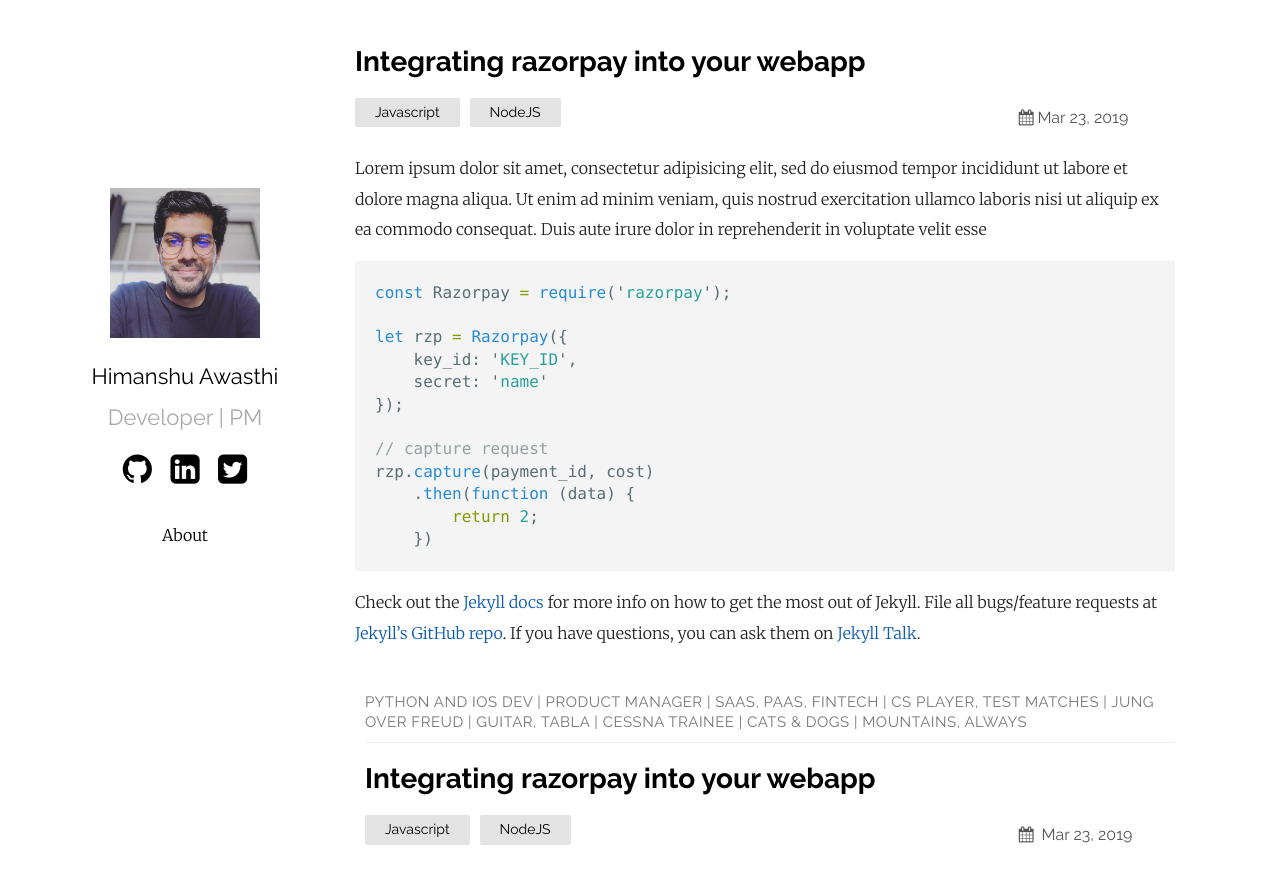
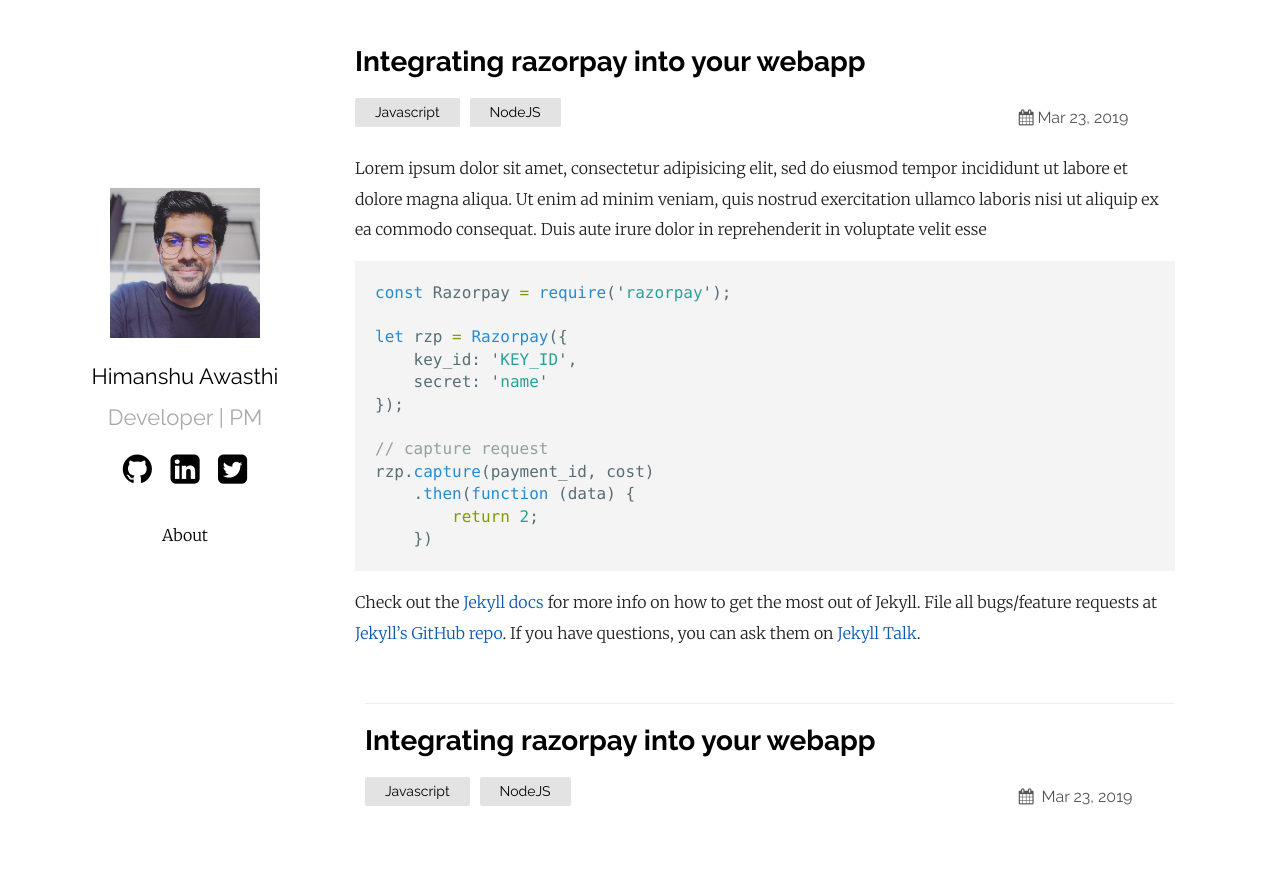
Before and after one commit to 89hardy/89hardy.github.io, a Jekyll site: the page built from about.md, in a window 1280 px wide. Shown: the top 884 px of the page. Built offline with Jekyll 4.4.1, drawn with Linux system fonts in a browser that asks for light colours.

Commit message:
Update about.md

```diff
--- a/about.md
+++ b/about.md
@@ -11,7 +11,7 @@
 {%- if site.posts.size > 0 -%}
   <ul class="posts">
     <li>
-      <h1 id="posts-label">Python and iOS dev | Product Manager | SaaS, PaaS, Fintech | CS Player, Test Matches | Jung over Freud | Guitar, Tabla | Cessna trainee | Cats & Dogs | Mountains, always</h1>
+      <h1 id="posts-label"></h1>
     </li>
 
     {%- for post in site.posts -%}
```
